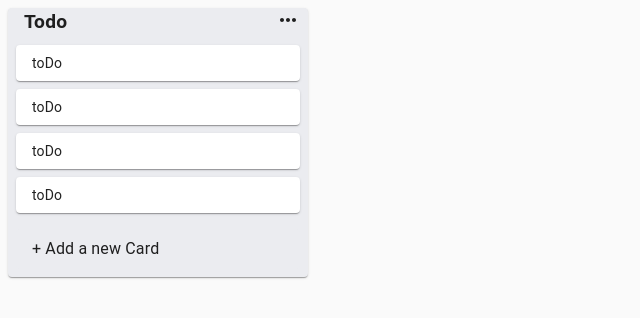
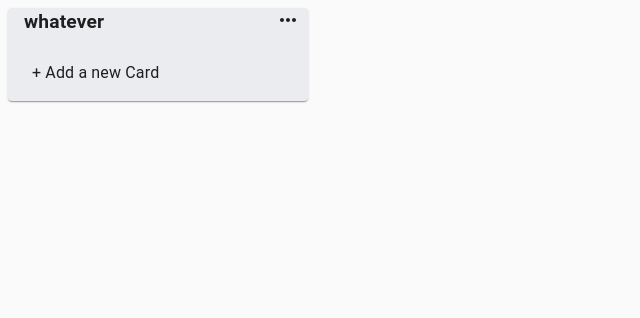
Before and after one commit to AlbertCos/Reto3, a React (Create React App) app: page / in a window 1280 px wide. Shown: the top 318 px of the page, without its empty margins (0-640 px from the left). Built offline with nearby package versions, Linux system fonts and the light colour scheme.

Commit message:
Inputt to console.log function developed

```diff
--- a/src/App.js
+++ b/src/App.js
@@ -1,13 +1,25 @@
 import React, {useState} from 'react';
 import List from "./components/List";
 import store from "./components/utils/store";
+import storeApi from "./components/utils/storeApi";
 
 export default function App(){
   const [data,setData]=useState(store);
+  const  addMoreCard = (title) =>{
+    console.log(title);
+
+  };
+
   return(
+    <storeApi.Provider value={{addMoreCard}}>
     <div>
-      {data.listIds.map((listId)=>(<List/>))}
+      {data.listIds.map((listId)=>{
+
+      const list = data.lists[listId];
+      return <List list={list} key={listId}/>;
+
+      })}
     </div>
-
+    </storeApi.Provider>
   );
 }
--- a/src/components/Card.js
+++ b/src/components/Card.js
@@ -11,11 +11,11 @@ const useStyle = makeStyles((theme)=>({
 }));
 
 
-export default function Card() {
+export default function Card({card}) {
     const classes = useStyle ();
     return (
         <div>
-            <Paper className={classes.card}>toDo</Paper>
+            <Paper className={classes.card}>{card.content}</Paper>
         </div>
     );
 }
--- a/src/components/Input/InputCard.js
+++ b/src/components/Input/InputCard.js
@@ -1,7 +1,8 @@
 import {InputBase, Paper, Button, IconButton } from '@material-ui/core';
-import React from 'react';
+import React,{useState, useContext} from 'react';
 import ClearIcon from "@material-ui/icons/Clear";
 import{makeStyles, fade} from '@material-ui/core/styles';
+import storeApi from "../utils/storeApi";
 
 
 
@@ -28,15 +29,25 @@ const useStyle = makeStyles((theme)=>({
 
 export default function InputCard({setOpen}) {
     const classes = useStyle();
+    const {addMoreCard} = useContext(storeApi);
+    const [cardTitle, setcardTitle] = useState("");
+    const handleOnChange =(e) =>{
+        setcardTitle(e.target.value);
+    };
+    const handleBtnConfirm = () =>{
+        addMoreCard(cardTitle);
+        setOpen(false);
+    };
+
     return (
         <div>
             <div >
             <Paper className={classes.card}>
-                <InputBase multiline onBlur={()=>setOpen(false)} fullWidth inputProps={{className:classes.input,}} placeholder="Enter the card title..."/>
+                <InputBase onChange={handleOnChange} multiline onBlur={()=>setOpen(false)} fullWidth inputProps={{className:classes.input,}} value={cardTitle} placeholder="Enter the card title..."/>
             </Paper>
             </div>
             <div className={classes.confirm}>
-                <Button className={classes.btnConfirm} onClick={()=>setOpen(false)}>+ Add Card</Button>
+                <Button className={classes.btnConfirm} onClick={handleBtnConfirm}>+ Add Card</Button>
                 <IconButton onClick={()=>setOpen(false)} ><ClearIcon/></IconButton>
             </div>
         </div>
--- a/src/components/List.js
+++ b/src/components/List.js
@@ -14,17 +14,16 @@ const useStyle = makeStyles((theme)=>({
     },
 }));
 
-export default function List () {
+export default function List ({list}) {
     const classes = useStyle ();
     return (
         <div>
             <Paper className={classes.root}>
                 <CssBaseline/>
-                <Title/>
-                <Card/>
-                <Card/>
-                <Card/>
-                <Card/>
+                <Title title={list.title}/>
+                {list.cards.map((card)=>{
+                    <Card key={card.id} card={card}/>
+                })}
                 <InputContainer/>
             </Paper>
         </div>
--- a/src/components/Title.js
+++ b/src/components/Title.js
@@ -29,19 +29,19 @@ const useStyle = makeStyles((theme)=>({
     }
 }));
 
-export default function Title() {
+export default function Title({title}) {
     const[open,setOpen] = useState(false);
     const classes = useStyle();
     return (
         <div>
             {open?(
             <div>
-            <InputBase  autoFocus value="Todo" inputProps={{className:classes.input,}} fullWidth onBlur = {()=>setOpen(!open)}/>
+            <InputBase  autoFocus value={title} inputProps={{className:classes.input,}} fullWidth onBlur = {()=>setOpen(!open)}/>
              </div>
             ):(
             <div className={classes.editableTitleContainer}>
              <Typography onClick={()=>setOpen(!open)} className={classes.editableTitle}>
-                Todo
+                {title}
              </Typography>
              <MoreHorizIcon />
              </div>
--- a/src/components/utils/store.js
+++ b/src/components/utils/store.js
@@ -23,5 +23,5 @@ const data={
     },
     listIds:["list-1"],
 
-}
+};
 export default data;
--- /dev/null
+++ b/src/components/utils/storeApi.js
@@ -0,0 +1,2 @@
+import React from "react";
+export default React.createContext(null);
```
